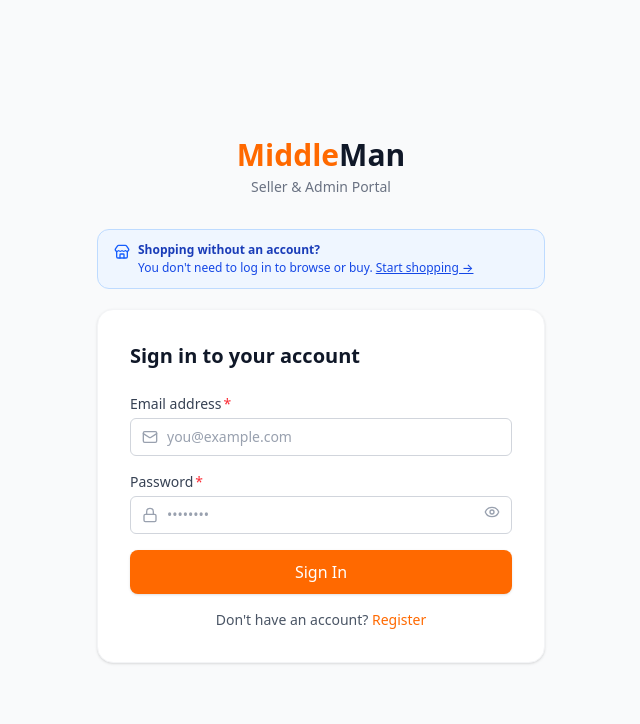
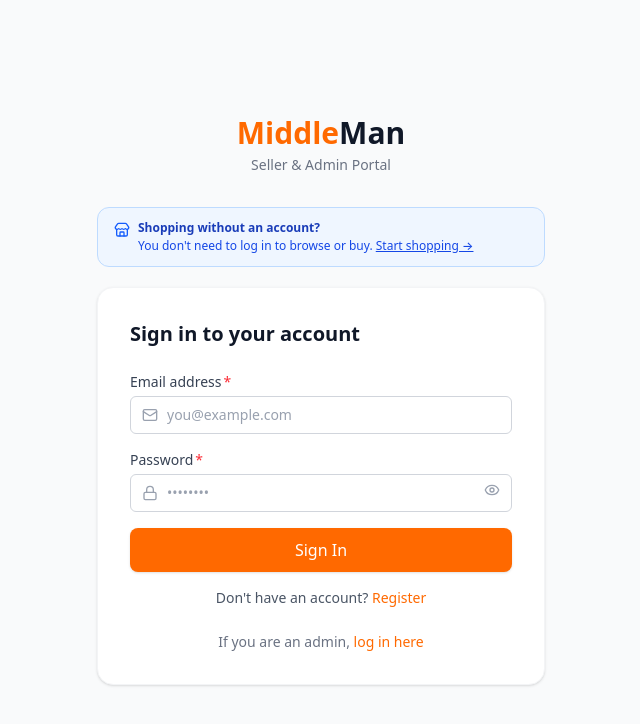
Before and after one commit to heur402/MIDDLEMAN-COMMERCER, a React (Vite) app in the folder client/: page /login in a window 1280 px wide. Shown: the top 724 px of the page, without its empty margins (319-959 px from the left). Built offline with nearby package versions, Linux system fonts and the light colour scheme; no server answers.

Commit message:
the link to admin

```diff
--- a/client/src/pages/LoginPage.jsx
+++ b/client/src/pages/LoginPage.jsx
@@ -43,6 +43,12 @@ export default function LoginPage() {
         <div className="bg-white rounded-2xl shadow-sm border border-gray-100 p-8">
           <h1 className="text-xl font-bold text-gray-900 mb-6">Sign in to your account</h1>
           <LoginForm />
+          <p className="text-center text-sm text-gray-500 mt-6">
+            If you are an admin,{' '}
+            <Link to="/admin/login" className="text-orange-500 hover:underline font-medium">
+              log in here
+            </Link>
+          </p>
         </div>
       </div>
     </div>
```
